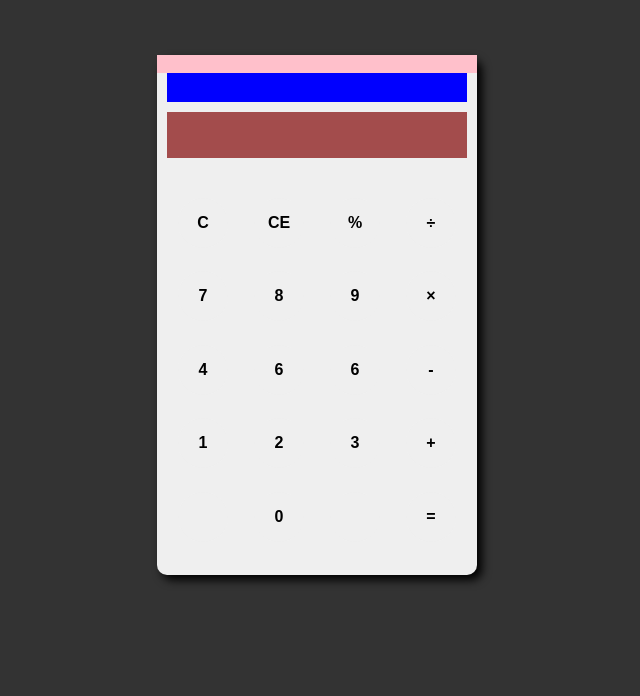
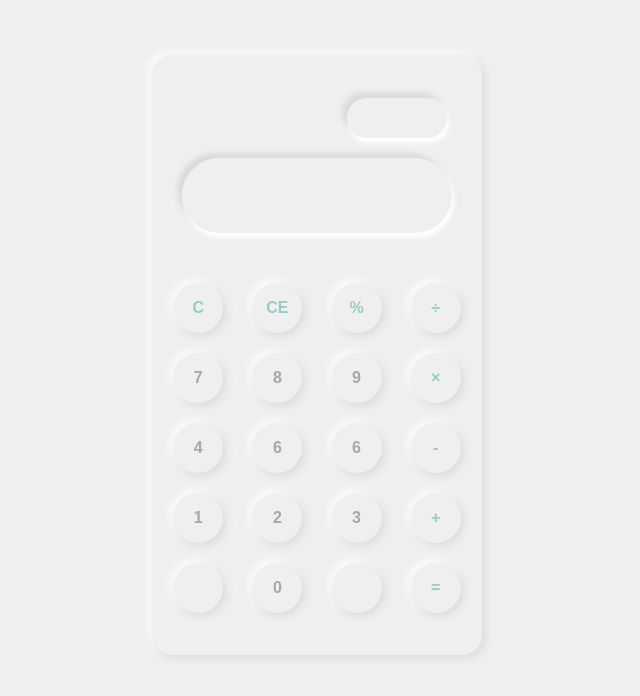
Before and after one commit to elshaw82/Calculator, a plain HTML site: page index.html in a window 1280 px wide. Shown: the whole page, without its empty margins (323-963 px from the left). Drawn offline with Linux system fonts and the light colour scheme.

Commit message:
Added Soft UI styles

```diff
--- a/index.html
+++ b/index.html
@@ -10,7 +10,7 @@
     <div id="container">
         <div id="calculator">
 
-            <div id="result"></div>
+           <!--<div id="result"></div>-->
             <div id="history">
                 <p id="history-value"></p>
             </div>
--- a/style.css
+++ b/style.css
@@ -1,6 +1,10 @@
+* {
+    box-sizing: border-box;
+}
+
 body {
     font-family: Arial, Helvetica, sans-serif;
-    background-color: #333333;
+    background-color: #efefef;
 }
 
 #container {
@@ -10,51 +14,59 @@ body {
 }
 
 #calculator {
-
-    width:320px;
-    height:520px;
+    width:330px;
+    height:600px;
     background-color: #efefef;
     margin:0 auto;
-    border-radius: 10px;
+    border-radius: 20px;
     position: relative;
     top:5px;
-    box-shadow: 5px 5px 10px black ;
+    box-shadow: 3px 3px 8px rgb(218, 218, 218), -3px -3px 8px #ffffff;
     display:flex;
     flex-direction: column;
-    justify-content: flex-start;
-}
-
-#result {
-    height:20px;
-    background-color:pink;
-
+    justify-content: center;
 }
 
 #history {
+    position: relative;
+    top:-20px;
+    left:185px;
     text-align: right;
-    height: 20px;
-    margin: 0 10px;
-    padding-top: 10px;
+    height: 40px;
+    width:100px;
+    margin: 20px 10px;
+    padding-right: 10px;
     font-size:15px;
     color: #919191;
-    background-color: blue;
+    background-color: #efefef;
+    border-radius: 50px;
+    box-shadow:2px 5px 5px #ffffff, -5px -5px 5px rgb(218, 218, 218);
 }
 
 #output {
+    position: relative;
+    left:25px;
+    top:-25px;
     text-align: right;
+    width:270px;
     height: 50px;
-    font-size: 30px;
-    background-color: rgb(163, 76, 76);
-    margin:10px
+    font-size: 25px;
+    background-color: #efefef;
+    margin:5px;
+    padding:5px 20px 70px 5px;
+    border-radius: 50px;
+    box-shadow:2px 5px 5px #ffffff, -5px -5px 5px rgb(218, 218, 218);
+    font-family: 'Courier New', Courier, monospace;
+    color:#98CBC5;
 
 }
 
 #keyboard {
-    padding: 20px 5px 20px 5px;
-    height: 400px;
+    padding: 10px 2px 20px 2px;
+    height: 350px;
     display: flex;
     flex-wrap: wrap;
-    justify-content: space-evenly;
+    justify-content:space-evenly;
 }
 
 .operator, .number, .empty  {
@@ -62,9 +74,18 @@ body {
     height: 50px;
     margin:10px;
     border-radius: 50%;
+    color: #a7a7a7;
     border: none;
     font-weight: bold;
     font-size:16px;
+    background-color: #efefef;
+    box-shadow: 3px 3px 8px rgb(218, 218, 218), -3px -3px 8px #ffffff;
+}
+
+
+
+.operator {
+  color:  #98CBC5;
 }
 
 .operator, .number {
```
